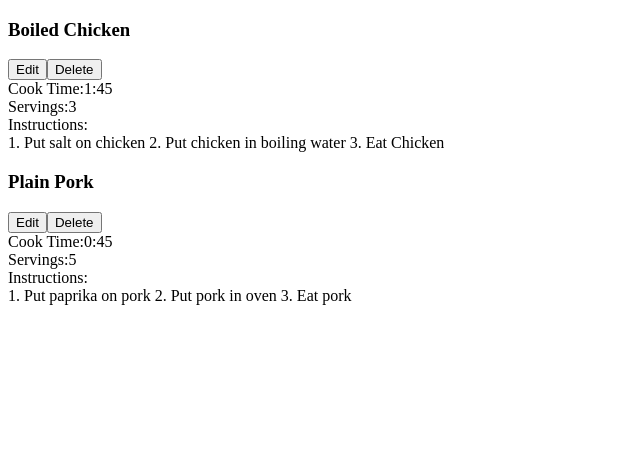
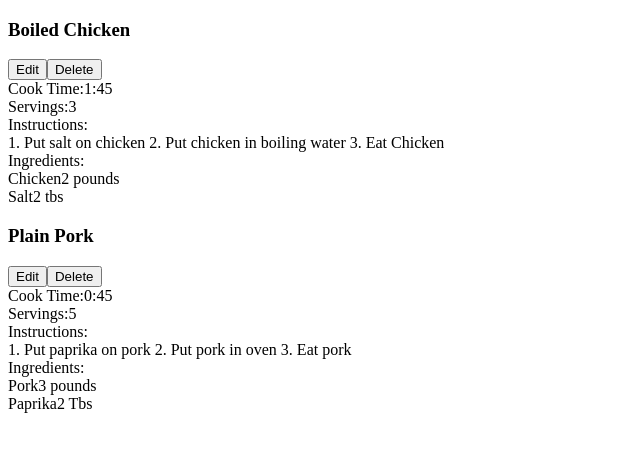
Before and after one commit to WarriorIcon/React-Recipe-Book, a React (Create React App) app: page / in a window 1280 px wide. Shown: the top 452 px of the page, without its empty margins (0-640 px from the left). Built offline with nearby package versions, Linux system fonts and the light colour scheme.

Commit message:
latest n greatest

```diff
--- a/src/App.js
+++ b/src/App.js
@@ -13,14 +13,38 @@ const sampleRecipes = [
     name: 'Boiled Chicken',
     servings: 3,
     cookTime: '1:45',
-    instructions: '1. Put salt on chicken\n2. Put chicken in boiling water\n3. Eat Chicken'
+    instructions: '1. Put salt on chicken\n2. Put chicken in boiling water\n3. Eat Chicken',
+    ingredients: [
+      {
+        id: 1,
+        name: 'Chicken',
+        amount: '2 pounds'
+      },
+      {
+        id: 2,
+        name: 'Salt',
+        amount: '2 tbs'
+      }
+    ]
   },
   {
     id: 2,
     name: 'Plain Pork',
     servings: 5,
     cookTime: '0:45',
-    instructions: '1. Put paprika on pork\n2. Put pork in oven\n3. Eat pork'
+    instructions: '1. Put paprika on pork\n2. Put pork in oven\n3. Eat pork',
+    ingredients: [
+      {
+        id: 1,
+        name: 'Pork',
+        amount: '3 pounds'
+      },
+      {
+        id: 2,
+        name: 'Paprika',
+        amount: '2 Tbs'
+      }
+    ]
   },
 ]
 export default App;
--- /dev/null
+++ b/src/Ingredient.js
@@ -0,0 +1,10 @@
+import React from 'react'
+
+export default function Ingredient({name, amount}) {
+  return (
+    <div>
+      <span>{name}</span>
+      <span>{amount}</span>
+    </div>
+  )
+}
--- /dev/null
+++ b/src/IngredientList.js
@@ -0,0 +1,23 @@
+import React from 'react'
+import Ingredient from './Ingredient'
+
+// Note to self - this is how you can do your JS outside the JSX. A little different:
+// Just store the function result in a variable and render it.
+export default function IngredientList({ingredients}) {
+  const ingredientElements = ingredients.map( ingredient => {
+    return <Ingredient id={ingredient.id} {...ingredient}/>
+  })
+  return (
+    <div>
+      {ingredientElements}
+    </div>
+  )
+}
+ /*
+You could also just .map inside the JSX like with RecipeList which is less code
+      {ingredients.map(ingredient => {
+        return  (
+          <Ingredient id={ingredient.id} {...ingredient} />
+        )
+      })}
+*/
--- a/src/Recipe.js
+++ b/src/Recipe.js
@@ -1,11 +1,14 @@
 import React from 'react'
+import IngredientList from './IngredientList'
 
+/*Here we could instead pass down the entire recipe object as a prop like recipe={recipe} in RecipeList.js. Then in this Recipe component, destruct the props to {recipe} and access them as {recipe.name} {recipe.cookTime}, etc, without this props deconstruct*/
 export default function Recipe(props) {
   const {
     name,
     cookTime,
     servings,
-    instructions
+    instructions,
+    ingredients
   } = props
 
   return (
@@ -29,6 +32,12 @@ export default function Recipe(props) {
         <span>Instructions:</span>
         <div>{instructions}</div>
       </div>
+      <div>
+        <span>Ingredients:</span>
+        <div>
+          <IngredientList ingredients={ingredients} />
+        </div>
+      </div>
     </div>
   )
 }
--- a/src/RecipeList.js
+++ b/src/RecipeList.js
@@ -2,12 +2,12 @@ import React from 'react'
 import Recipe from './Recipe'
 
 /*Pass props.recipes from App.js to here */
-export default function RecipeList( { recipes }) { /*This destructures props.receipes into just recipes? */
+export default function RecipeList({ recipes }) { /*This destructures props.receipes into just recipes? */
   return (
     <div>
       {recipes.map(recipe => {
         return (
-          /* Spread operator does this: <Recipe key={recipe.id} name={recipe.name} cookTime={recipe.cookTime} serving={recipe.serving} instructions={recipe.instructions}/>/> */
+          /* Spread operator saves time with some JSX magic by auto setting our objects' keys as prop names and assigning them the corresponding values. Long-form for the line below would be this: <Recipe key={recipe.id} name={recipe.name} cookTime={recipe.cookTime} serving={recipe.serving} instructions={recipe.instructions}/>/> */
           <Recipe key={recipe.id} {...recipe} />
         )
       })}
```
